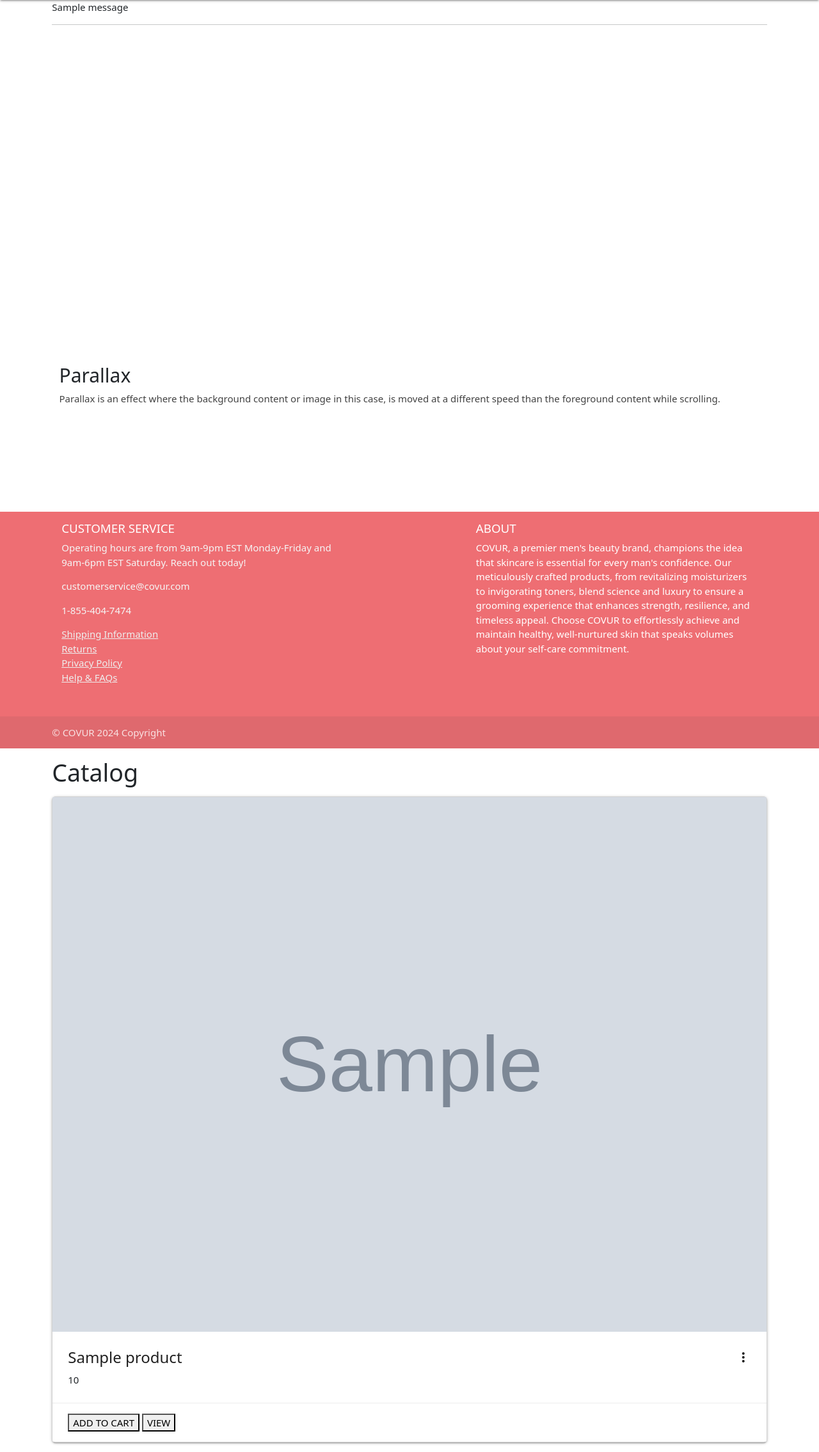
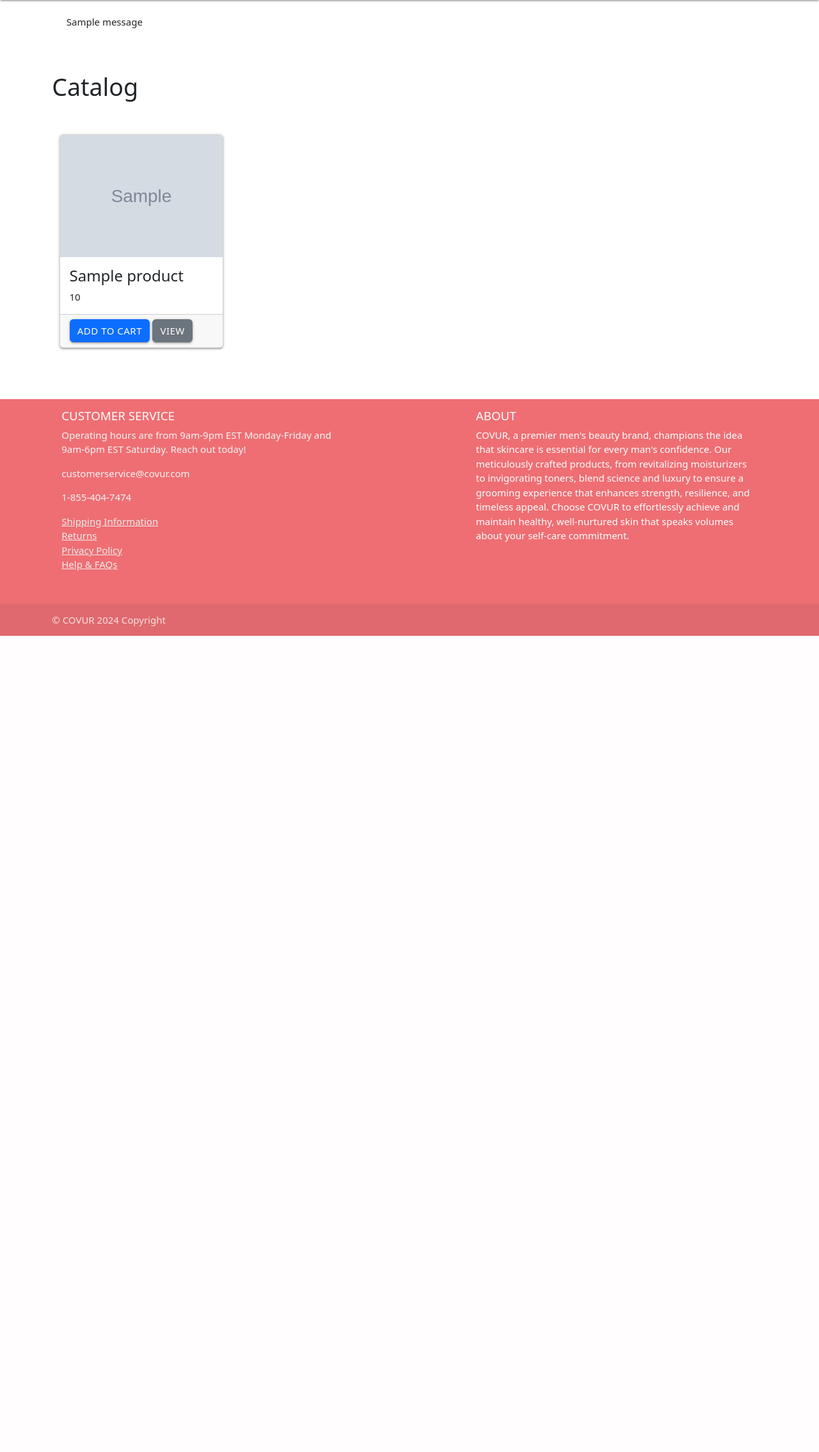
Before and after one commit to smackeem/COVUR, a Django app: template main_app/templates/products/index.html in a window 1280 px wide. Shown: the part 64-2334 px from the top of the page at 64% size. After the commit the page ends 1058 px from the top, so only its background shows below. Run offline with Django 5.2, Linux system fonts and the light colour scheme; the template is opened without the code that fills it: most values are stand-ins (such as "Sample title", 1, 10 or a date in 2020); grey boxes marked "Sample" are stand-in pictures; one stand-in notice (Sample message) is shown; some libraries are stand-ins or nearby versions.

Commit message:
Format product cards in index template to be more reponsive to smaller screens.

```diff
--- a/main_app/models.py
+++ b/main_app/models.py
@@ -12,7 +12,7 @@ class Customer(AbstractUser):
 
 class Product(models.Model):
     name = models.CharField(max_length=50)
-    description = models.CharField(max_length=250, default='')
+    description = models.TextField(default='')
     price = models.FloatField(default=0)
     quantity = models.IntegerField(default=0)
     image = models.ImageField(upload_to='images')
--- a/main_app/static/css/style.css
+++ b/main_app/static/css/style.css
@@ -8,7 +8,7 @@ body {
 
   main {
     flex: 1 0 auto;
-    height: 100vh;
+    /* height: 100vh; */
   }
 
   footer.page-footer {
--- a/main_app/templates/base.html
+++ b/main_app/templates/base.html
@@ -70,14 +70,13 @@
     </header>
     <main class="container">
       {% if messages %} {% for message in messages %}
-      <div>{{ message }}</div>
+      <div class="p-4">{{ message }}</div>
       {% endfor %}
-      <hr />
       {% endif %} {% block content %} {% endblock %}
       <script src="{% static 'script/script.js' %}"></script>
     </main>
 
-    <footer class="page-footer">
+    <footer class="mt-5 page-footer">
       <div class="container">
         <div class="row p-3">
           <div class="col l6 s12">
--- a/main_app/templates/orders/details.html
+++ b/main_app/templates/orders/details.html
@@ -3,9 +3,6 @@
 <h2 class="mt-5">Order #: {{order.stripe_checkout_id}}</h2>
 
 <div class="mt-5 row-6">
-
-
-
         <ul class="collection">
             {%for item in order.cartitems.all %}
             <li class="card collection-item avatar">
--- a/main_app/templates/products/index.html
+++ b/main_app/templates/products/index.html
@@ -1,43 +1,25 @@
 {% extends 'base.html' %}
 {% block content %}
 
-<div class="parallax-container">
-    <div class="parallax"><img src="../../static/product_images/c8ed7025-4195-408d-88af-2ff0668141e7.jpeg"></div>
-  </div>
-  <div class="section white">
-    <div class="row container">
-      <h2 class="header">Parallax</h2>
-      <p class="grey-text text-darken-3 lighten-3">Parallax is an effect where the background content or image in this case, is moved at a different speed than the foreground content while scrolling.</p>
+<h1 class="mt-5">Catalog</h1>
+
+<div class="container mt-5">
+    <div class="row">
+        {% for product in catalog %}
+            <div class="col-lg-3 col-md-4 col-sm-6">
+                <div class="card mb-3">
+                    <img class="card-img-top" src="{{product.image.url}}" alt="product">
+                    <div class="card-body">
+                        <h5 class="card-title">{{product.name}}</h5>
+                        <p class="card-text">{{product.price}}</p>
+                    </div>
+                    <div class="card-footer">
+                        <button data-product="{{product.id}}" data-action="add" id="updateItem" type="submit" class="btn btn-primary">ADD TO CART</button>
+                        <a href="{% url 'product_detail' product.id %}" class="btn btn-secondary">VIEW</a>
+                    </div>
+                </div>
+            </div>
+        {% endfor %}
     </div>
-  </div>
-  <div class="parallax-container">
-    <div class="parallax"><img src="images/parallax2.jpg"></div>
-  </div>
-<h1>Catalog</h1>
-<div class="row">
-
-{% for product in catalog %}
-
-    <div class="col s10">
-        <div class="card sticky-action">
-            <div class="card-image waves-effect waves-block waves-light">
-              <img class="activator" src="{{product.image.url}}" alt="product">
-            </div>
-            <div class="card-content">
-              <span class="card-title activator grey-text text-darken-4">{{product.name}}<i class="material-icons right">more_vert</i></span>
-              <p>{{product.price}}</p>
-            </div>
-            <div class="card-reveal">
-              <span class="card-title grey-text text-darken-4">{{product.name}}<i class="material-icons right">close</i></span>
-              <p>{{product.description}}</p>
-            </div>
-            <div class="card-action">
-                <button data-product="{{product.id}}" data-action="add" id="updateItem" type="submit" >ADD TO CART</button>
-                <a href="{% url 'product_detail' product.id %}"> <button>VIEW</button> </a>
-            </div>
-          </div>
-    </div>
-
-{% endfor %}
 </div>
 {% endblock %}
--- a/main_app/templates/signup.html
+++ b/main_app/templates/signup.html
@@ -6,6 +6,6 @@
   {% csrf_token %} {{ form.as_p }}
   <button type="submit">Sign up</button>
 </form>
-<p>Already have an account? <a href="{% url 'login' %}">Sign In</a></p>
+<p class="mb-6">Already have an account? <a href="{% url 'login' %}">Sign In</a></p>
 
 {% endblock %}
```
Also changed, not shown: main_app/migrations/0008_alter_product_description.py (added), media/images/bodywash.jpeg (added), media/images/lipscrub.jpeg (added).
